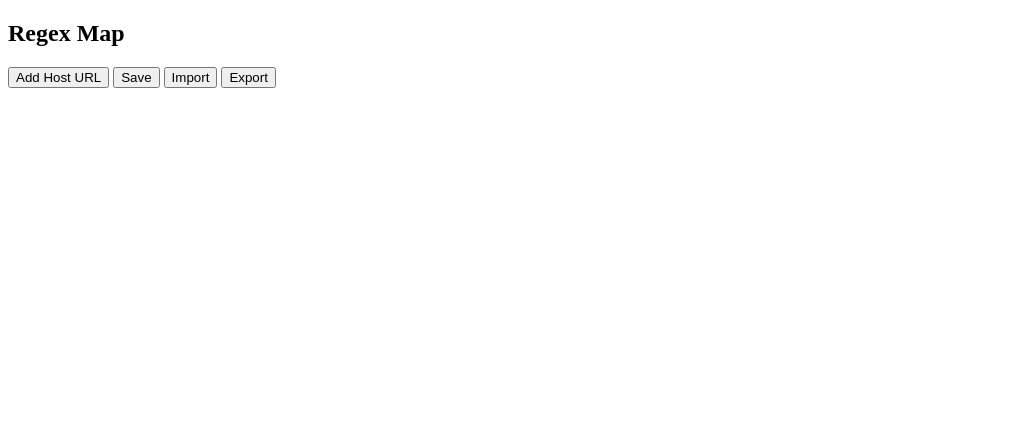
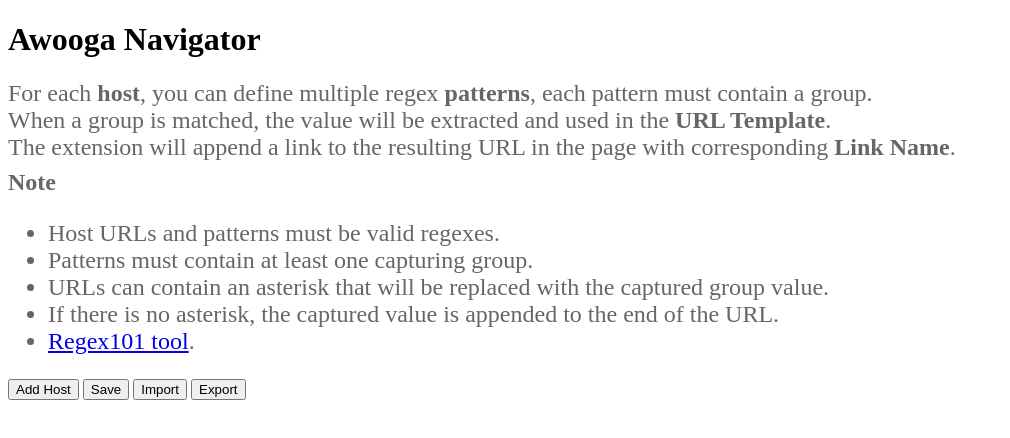
Before and after one commit to aismagulov/awooga-navigator, a browser extension: page src/options/options.html in a window 1280 px wide. Shown: the whole page, without its empty margins (0-1010 px from the left). Drawn offline with Linux system fonts and the light colour scheme.

Commit message:
add info

```diff
--- a/src/options/options.css
+++ b/src/options/options.css
@@ -1,3 +1,22 @@
+p {
+  margin: 0;
+  padding: 0;
+}
+
+input {
+  border: none;
+  outline: none;
+  background-color: #eee;
+  border-radius: 4px;
+  padding: 6px;
+}
+
+.info-text {
+  font-size: 1.5em;
+  color: #666;
+  margin-top: 8px;
+}
+
 .duplicate-link-warning {
   color: red;
   font-size: 0.9em;
@@ -6,6 +25,12 @@
 
 .host-container {
   max-width: 1200px;
+  display: flex;
+  flex-direction: column;
+  padding: 0;
+  border: 1px solid #ccc;
+  position: relative;
+  margin-bottom: 8px;
 }
 
 .host-header {
@@ -31,18 +56,9 @@
   min-width: 0;
   padding: 4px 12px;
   font-size: 1em;
-  margin: 8px;
+  margin: 0 8px 8px;
   cursor: pointer;
   align-self: flex-start;
-}
-
-.host-container {
-    display: flex;
-    flex-direction: column;
-    padding: 0;
-    border: 1px solid #ccc;
-    position: relative;
-    margin-bottom: 8px;
 }
 
 .pattern-row {
@@ -52,7 +68,6 @@
   border-bottom: 1px solid #ddd;
   position: relative;
   padding: 8px 16px 16px 0px;
-
 }
 
 .delete-pattern {
--- a/src/options/options.html
+++ b/src/options/options.html
@@ -9,10 +9,26 @@
   <script src="emoji-picker.js"></script>
 </head>
 <body>
-  <h2>Regex Map</h2>
+  <h1>Awooga Navigator</h1>
+  <div class="info-text">
+    <p>For each <strong>host</strong>, you can define multiple regex <strong>patterns</strong>, each pattern must contain a group.</p>
+    <p>When a group is matched, the value will be extracted and used in the <strong>URL Template</strong>.</p>
+    <p>The extension will append a link to the resulting URL in the page with corresponding <strong>Link Name</strong>.</p>
+  </div>
+  <div class="info-text">
+    <strong>Note</strong>
+    <ul>
+      <li>Host URLs and patterns must be valid regexes.</li>
+      <li>Patterns must contain at least one capturing group.</li>
+      <li>URLs can contain an asterisk that will be replaced with the captured group value.</li>
+      <li>If there is no asterisk, the captured value is appended to the end of the URL.</li>
+      <li><a href="https://regex101.com/" target="_blank">Regex101 tool</a>.</li>
+    </ul>
+  </div>
+
   <div id="hostContainers"></div>
   <div>
-    <button id="addHost">Add Host URL</button>
+    <button id="addHost">Add Host</button>
     <button id="save">Save</button>
     <button id="import">Import</button>
     <input type="file" id="importFile" accept=".csv" style="display:none" />
```
Lines whose indentation alone changed are shown as unchanged.
